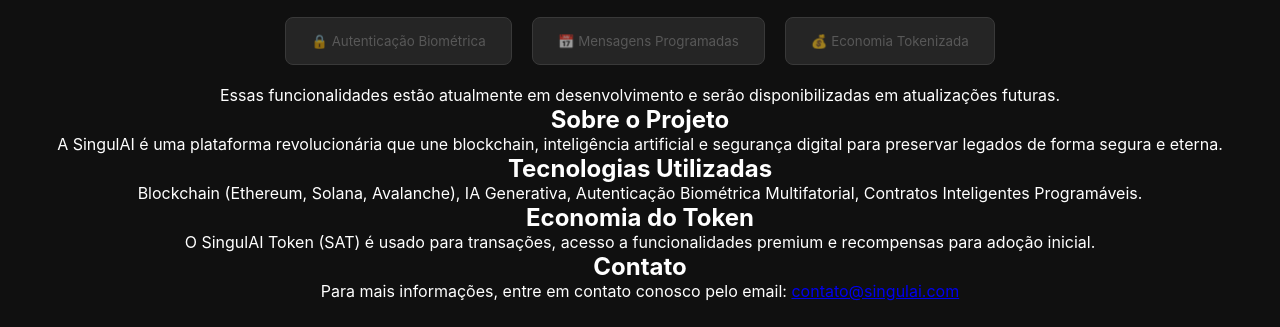
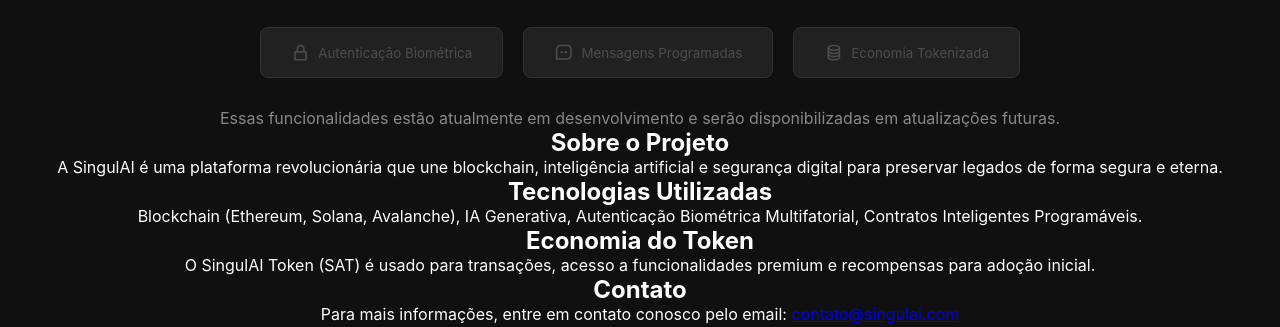
Before and after one commit to frodrigoalves/front2, a plain HTML site: page index.html in a window 1280 px wide. Shown: the part 832-1159 px from the top of the page. Drawn offline with nearby package versions, Linux system fonts and the light colour scheme.

Commit message:
Atualização do layout das funcionalidades futuras e melhorias visuais

```diff
--- a/index.html
+++ b/index.html
@@ -43,15 +43,23 @@
         </div>
     </section>
 
-    <section class="content-section" id="funcionalidades">
+    <div class="content-section">
         <h2>Funcionalidades Futuras</h2>
         <div class="func-buttons">
-            <button class="func-button" disabled title="Em breve">🔒 Autenticação Biométrica</button>
-            <button class="func-button" disabled title="Em breve">📅 Mensagens Programadas</button>
-            <button class="func-button" disabled title="Em breve">💰 Economia Tokenizada</button>
+            <button class="func-button" disabled>
+                <i class="bx bx-lock-alt"></i> Autenticação Biométrica
+            </button>
+            <button class="func-button" disabled>
+                <i class="bx bx-message-square-dots"></i> Mensagens Programadas
+            </button>
+            <button class="func-button" disabled>
+                <i class="bx bx-coin-stack"></i> Economia Tokenizada
+            </button>
         </div>
-        <p>Essas funcionalidades estão atualmente em desenvolvimento e serão disponibilizadas em atualizações futuras.</p>
-    </section>
+        <p class="func-message">
+            Essas funcionalidades estão atualmente em desenvolvimento e serão disponibilizadas em atualizações futuras.
+        </p>
+    </div>
 
 
     <!-- SOBRE -->
--- a/style.css
+++ b/style.css
@@ -177,28 +177,43 @@
     transform: scale(1.05);
 }
 
-/* FUNÇÕES FUTURAS */
+/* FUNCIONALIDADES FUTURAS */
 .func-buttons {
     display: flex;
     justify-content: center;
     gap: 20px;
-    margin: 20px 0;
+    margin: 30px 0;
 }
 
 .func-button {
-    padding: 15px 25px;
+    padding: 15px 30px;
     background: #333;
     color: #888;
     border-radius: 8px;
     border: 1px solid #555;
-    opacity: 0.6;
+    opacity: 0.5;
     cursor: not-allowed;
-    transition: background 0.3s ease;
+    transition: background 0.3s ease, transform 0.2s ease;
+    display: inline-flex;
+    align-items: center;
+    gap: 8px;
+}
+
+.func-button i {
+    font-size: 1.2rem;
 }
 
 .func-button:hover {
     background: #444;
-    color: #ccc;
+    color: #bbb;
+    transform: scale(1.03);
+}
+
+.func-message {
+    color: #888;
+    font-size: 1rem;
+    margin-top: 10px;
+    text-align: center;
 }
 
 /* FORM STYLES */
```
